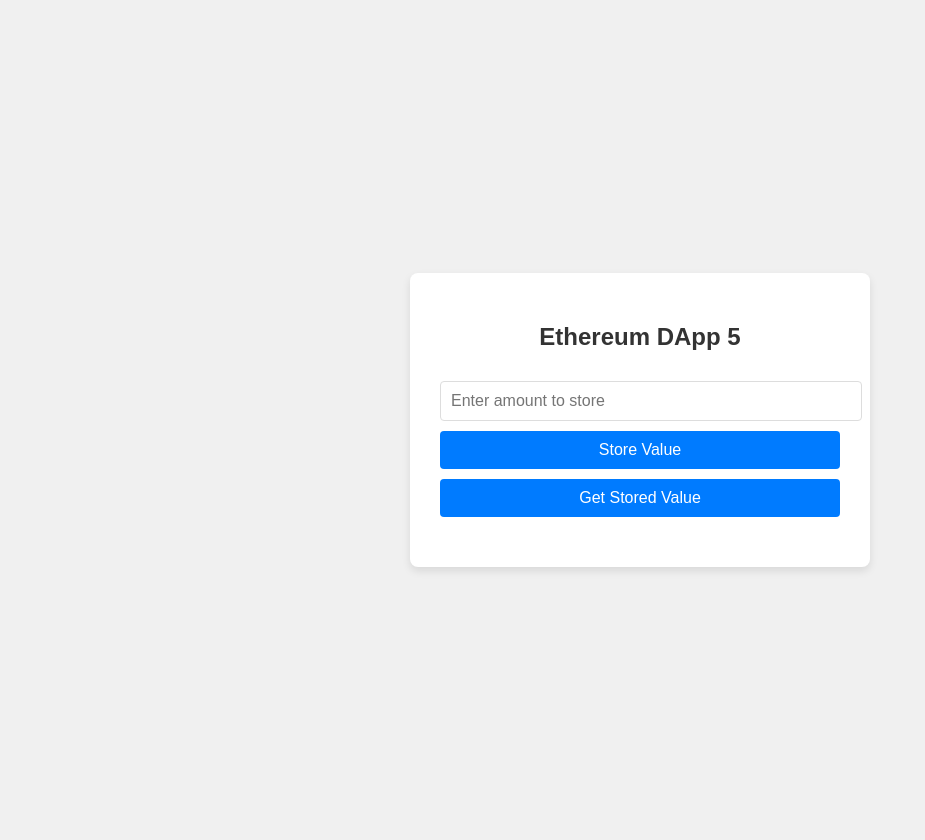
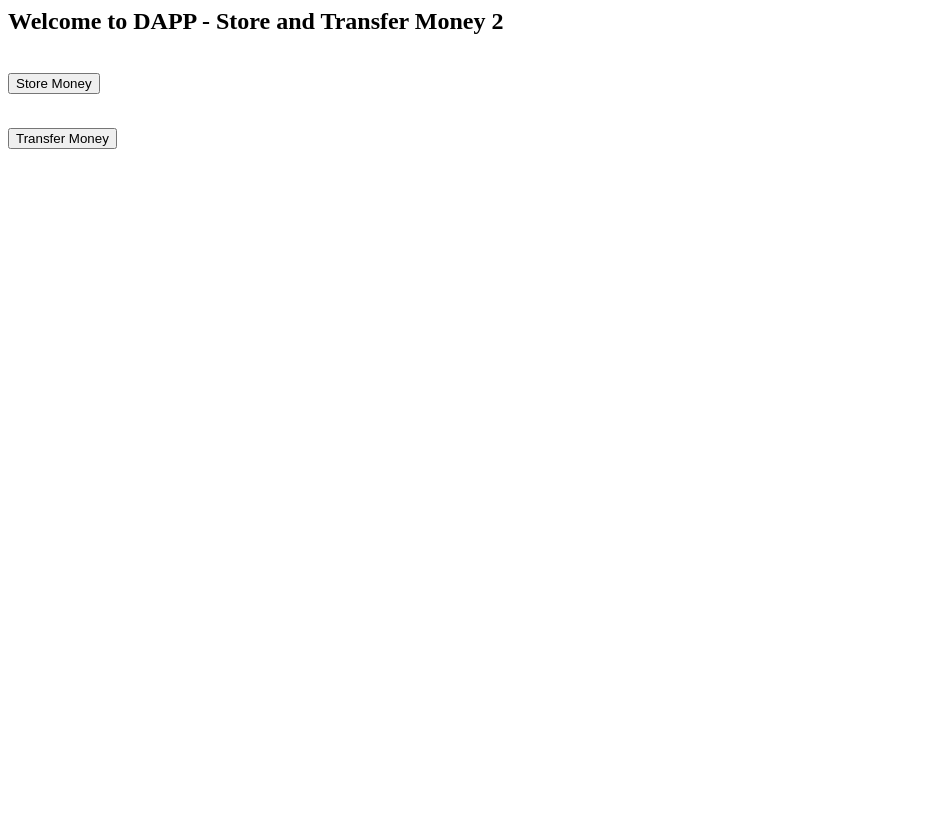
Before and after one commit to vinothkumarmohanraj/dappn, a Flask app: page / in a window 1280 px wide. Shown: the whole page, without its empty margins (0-925 px from the left). After the commit the page ends 149 px from the top, so only its background shows below. Run offline with Flask 3, Linux system fonts and the light colour scheme; some libraries are stand-ins or nearby versions.

Commit message:
Update index.html

```diff
--- a/templates/index.html
+++ b/templates/index.html
@@ -1,140 +1,9 @@
-<!DOCTYPE html>
-<html lang="en">
-<head>
-    <meta charset="UTF-8">
-    <meta name="viewport" content="width=device-width, initial-scale=1.0">
-    <title>Ethereum DApp 5</title>
-    <style>
-        body {
-            font-family: 'Arial', sans-serif;
-            background-color: #f0f0f0;
-            margin: 0;
-            padding: 20px;
-            display: flex;
-            justify-content: center;
-            align-items: center;
-            height: 100vh;
-        }
-
-        .container {
-            background-color: #ffffff;
-            padding: 30px;
-            border-radius: 8px;
-            box-shadow: 0 4px 8px rgba(0, 0, 0, 0.1);
-            max-width: 400px;
-            width: 100%;
-            text-align: center;
-        }
-
-        h2 {
-            font-size: 24px;
-            margin-bottom: 20px;
-            color: #333;
-        }
-
-        input, button {
-            width: 100%;
-            padding: 10px;
-            margin-top: 10px;
-            border-radius: 4px;
-            border: 1px solid #ddd;
-            font-size: 16px;
-        }
-
-        button {
-            background-color: #007bff;
-            color: white;
-            border: none;
-            cursor: pointer;
-        }
-
-        button:hover {
-            background-color: #0056b3;
-        }
-
-        p {
-            margin-top: 20px;
-            font-size: 18px;
-            color: #007bff;
-        }
-
-        @media (max-width: 768px) {
-            .container {
-                padding: 20px;
-            }
-
-            h2 {
-                font-size: 20px;
-            }
-
-            input, button {
-                font-size: 14px;
-            }
-
-            p {
-                font-size: 16px;
-            }
-        }
-    </style>
-</head>
-<body>
-    <div class="container">
-        <h2>Ethereum DApp 5</h2>
-        <input type="number" id="moneyInput" placeholder="Enter amount to store">
-        <button class="btn" onclick="storeValue()">Store Value</button>
-        <button class="btn" onclick="getValue()">Get Stored Value</button>
-        <p id="storedValue"></p>
-        <p id="status"></p>
-    </div>
-
-    <script src="https://cdn.jsdelivr.net/npm/web3@1.5.2/dist/web3.min.js"></script>
-    <script>
-        const contractAddress = '0x9d63fd56fab58f414fd3a4b27ae0e099091ba89d'; // Replace with your contract address
-        const contractABI = [
-            {
-                "inputs": [
-                    {
-                        "internalType": "uint256",
-                        "name": "num",
-                        "type": "uint256"
-                    }
-                ],
-                "name": "store_m",
-                "outputs": [],
-                "stateMutability": "nonpayable",
-                "type": "function"
-            },
-            {
-                "inputs": [],
-                "name": "view_m",
-                "outputs": [
-                    {
-                        "internalType": "uint256",
-                        "name": "",
-                        "type": "uint256"
-                    }
-                ],
-                "stateMutability": "view",
-                "type": "function"
-            }
-        ];
-
-        const web3 = new Web3(Web3.givenProvider);
-        const contract = new web3.eth.Contract(contractABI, contractAddress);
-
-        async function storeValue() {
-            const accounts = await web3.eth.requestAccounts();
-            const value = document.getElementById('moneyInput').value;
-            console.log("value: " + value);
-            console.log("accounts[0] " + accounts[0]);
-            await contract.methods.store_m(value).send({from: accounts[0]});
-        }
-
-        async function getValue() {
-            const storedValue = await contract.methods.view_m().call();
-            console.log("stored value " + storedValue);
-            document.getElementById('storedValue').innerText = "Stored Value: " + storedValue;
-        }
-    </script>
-</body>
-</html>
+<h2>Welcome to DAPP - Store and Transfer Money 2</h2>
+<br>
+<form action = "/store_money" method="post">
+    <input type="submit" value="Store Money">
+</form>
+<br>
+<form action = "/transfer_money" method="post">
+    <input type="submit" value="Transfer Money">
+</form>
```
